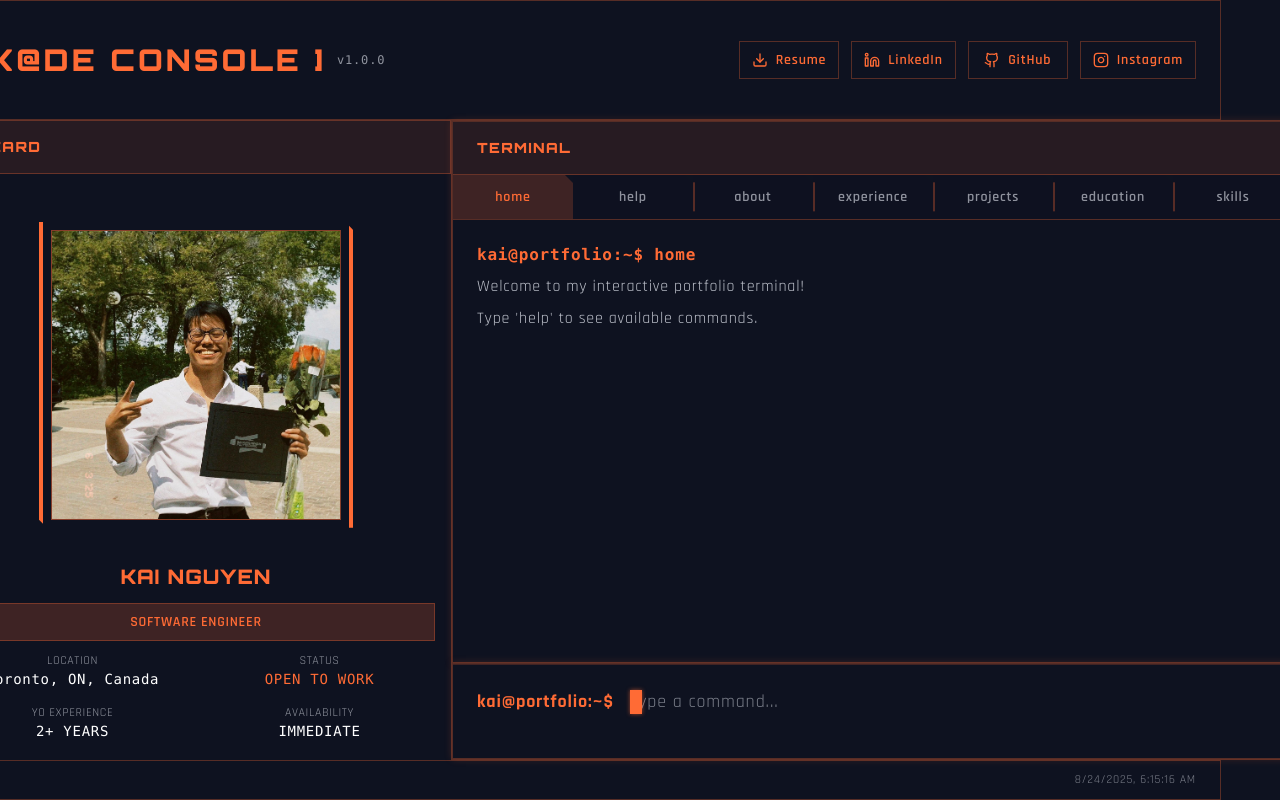
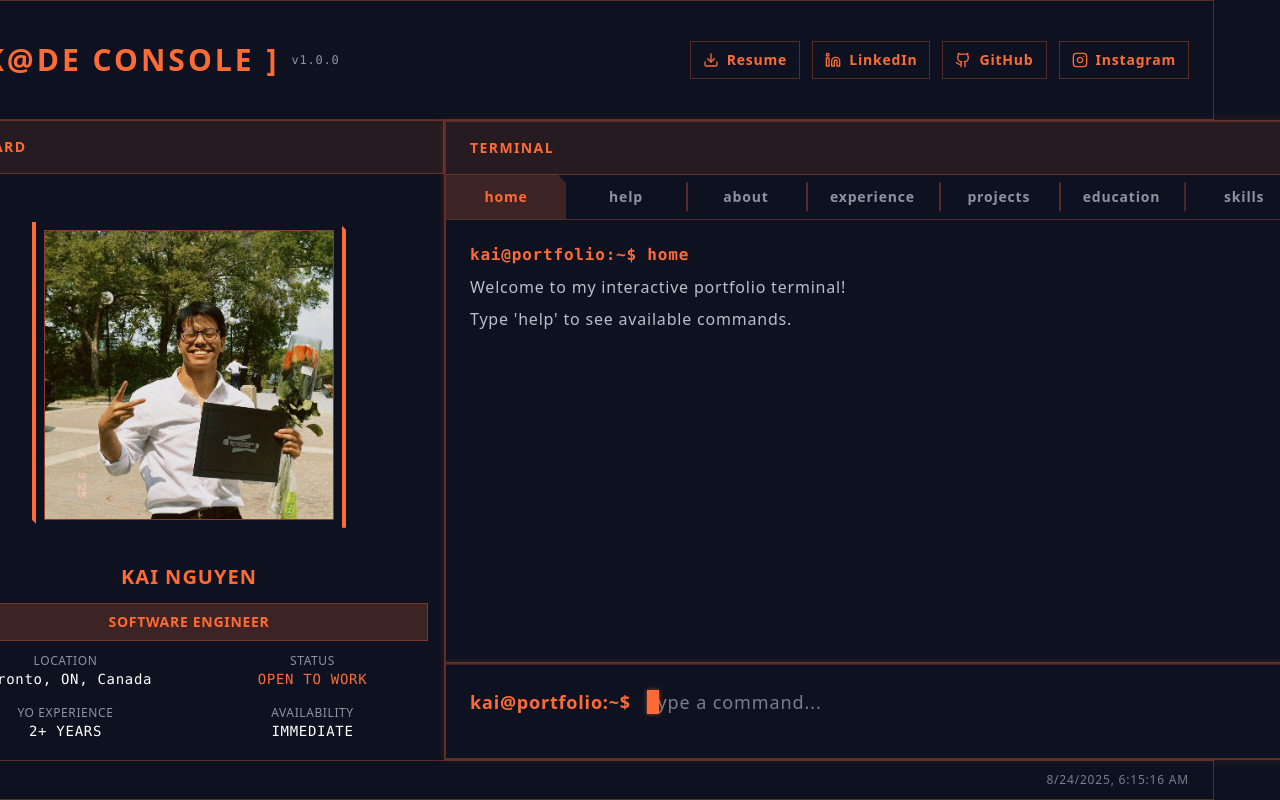
Before and after one commit to haidangve/Portfolio-KaiNguyen, a Next.js app: page / in a window 1280 px wide. Built offline with nearby package versions, Linux system fonts and the light colour scheme.

Commit message:
fix: optimize fonts and viewport for consistent dev/prod rendering

```diff
--- a/src/app/globals.css
+++ b/src/app/globals.css
@@ -1,4 +1,3 @@
-@import url("https://fonts.googleapis.com/css2?family=Orbitron:wght@400;700;900&family=Rajdhani:wght@300;400;500;600;700&display=swap");
 @import "tailwindcss";
 
 @theme {
@@ -9,8 +8,8 @@
 
   --font-family-mono: var(--font-jetbrains-mono), "JetBrains Mono", ui-monospace,
     SFMono-Regular, Menlo, Consolas, monospace;
-  --font-family-title: "Orbitron", monospace;
-  --font-family-content: "Rajdhani", sans-serif;
+  --font-family-title: var(--font-orbitron), "Orbitron", monospace;
+  --font-family-content: var(--font-rajdhani), "Rajdhani", sans-serif;
 }
 
 body {
--- a/src/app/layout.tsx
+++ b/src/app/layout.tsx
@@ -1,11 +1,25 @@
 import type { Metadata } from "next";
-import { JetBrains_Mono } from "next/font/google";
+import { JetBrains_Mono, Orbitron, Rajdhani } from "next/font/google";
 import "./globals.css";
 
 const jetbrainsMono = JetBrains_Mono({
   variable: "--font-jetbrains-mono",
   subsets: ["latin"],
   display: "swap",
+});
+
+const orbitron = Orbitron({
+  variable: "--font-orbitron",
+  subsets: ["latin"],
+  display: "swap",
+  weight: ["400", "700", "900"],
+});
+
+const rajdhani = Rajdhani({
+  variable: "--font-rajdhani",
+  subsets: ["latin"],
+  display: "swap",
+  weight: ["300", "400", "500", "600", "700"],
 });
 
 export const metadata: Metadata = {
@@ -29,11 +43,17 @@ export default function RootLayout({
   return (
     <html lang="en">
       <head>
+        <meta
+          name="viewport"
+          content="width=device-width, initial-scale=1.0, maximum-scale=1.0, user-scalable=no"
+        />
         <link rel="icon" href="/img/k@de.svg?v=1" />
         <link rel="shortcut icon" href="/img/k@de.svg?v=1" />
         <link rel="apple-touch-icon" href="/img/k@de.svg?v=1" />
       </head>
-      <body className={`${jetbrainsMono.variable} antialiased`}>
+      <body
+        className={`${jetbrainsMono.variable} ${orbitron.variable} ${rajdhani.variable} antialiased`}
+      >
         {children}
       </body>
     </html>
```
